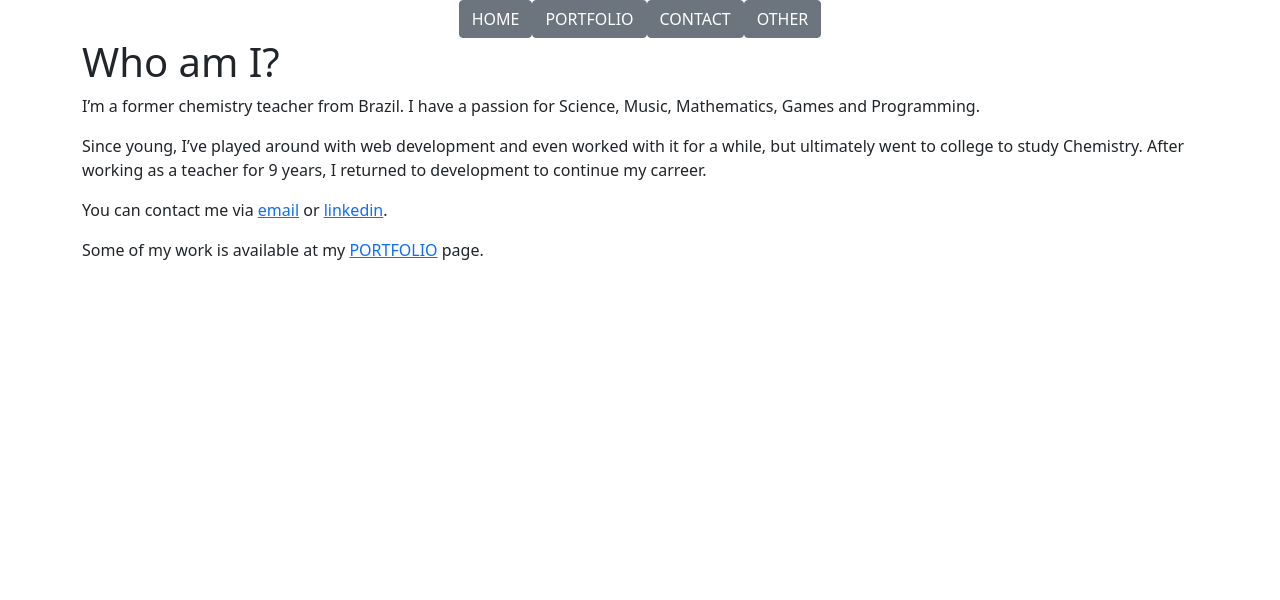
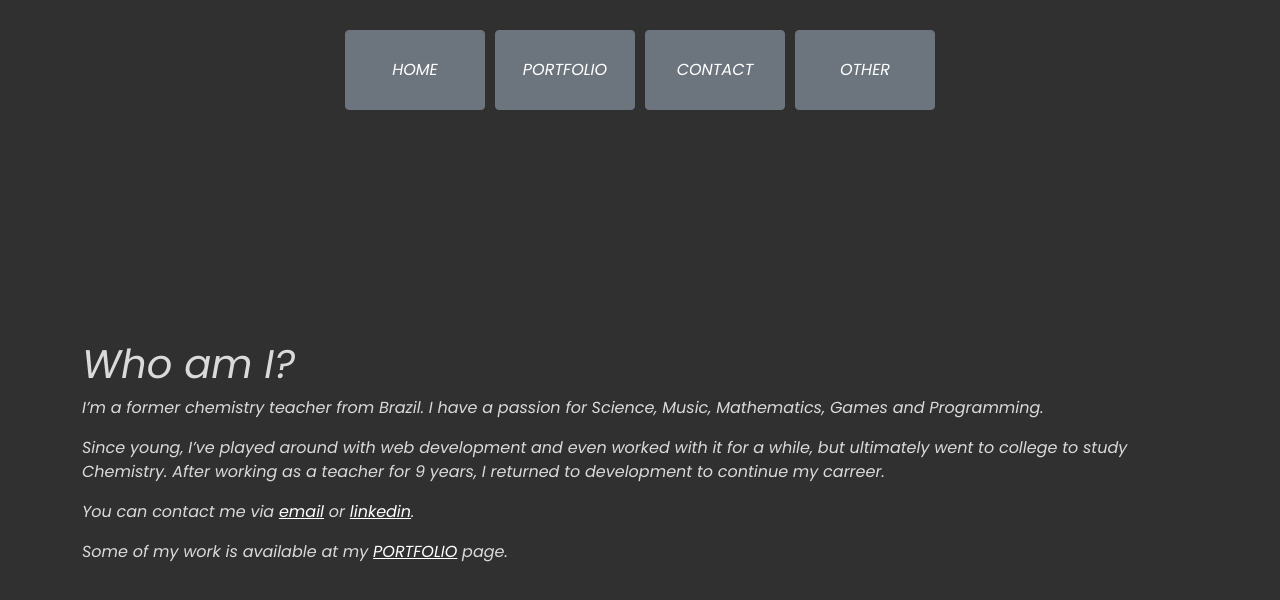
Before and after one commit to fgil90/fgil90, a plain HTML site: page about.html in a window 1280 px wide. Drawn offline with Linux system fonts and the light colour scheme; the site is published under a folder, as on GitHub Pages, so addresses that start at the root find nothing.

Commit message:
Fix hrefs to css

```diff
--- a/about.html
+++ b/about.html
@@ -10,9 +10,9 @@
     <link rel="preconnect" href="https://fonts.gstatic.com" crossorigin>
     <link href="https://fonts.googleapis.com/css2?family=Poppins:ital@1&display=swap" rel="stylesheet">
     <link rel="stylesheet" href="bootstrap-5.1.3-dist/css/bootstrap.css">
-    <link rel="stylesheet" href="/css/global.css">
-    <link rel="stylesheet" href="/css/header.css">
-    <link rel="stylesheet" href="/css/about.css">
+    <link rel="stylesheet" href="css/global.css">
+    <link rel="stylesheet" href="css/header.css">
+    <link rel="stylesheet" href="css/about.css">
 </head>
 
 <body>
```
Also changed, not shown: portfolio.html (+2 -2 lines).
